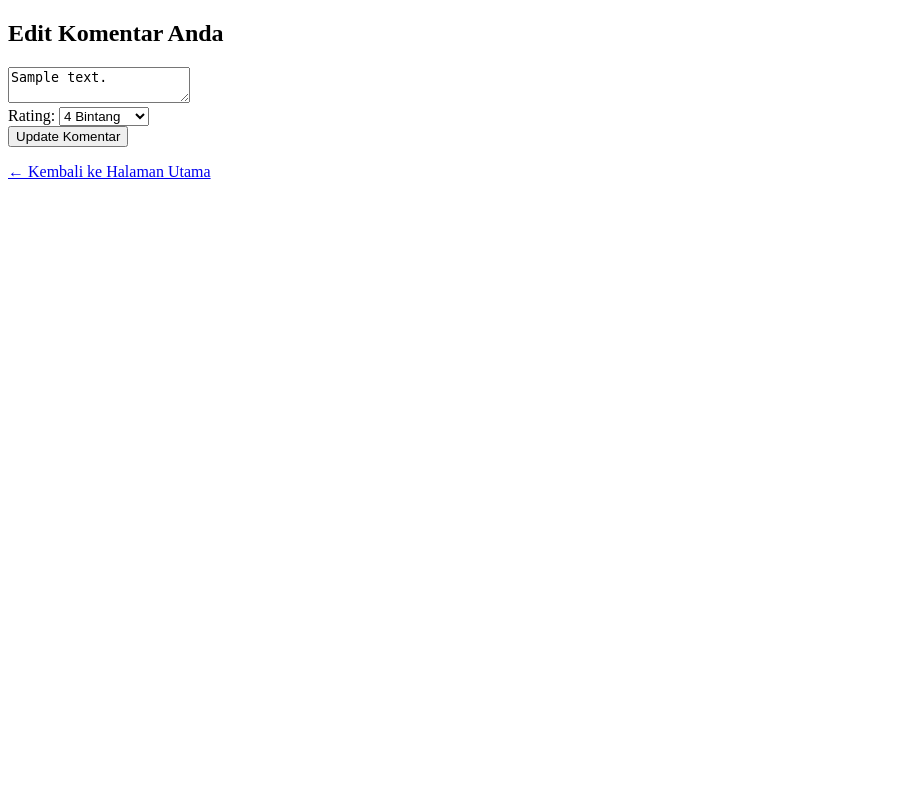
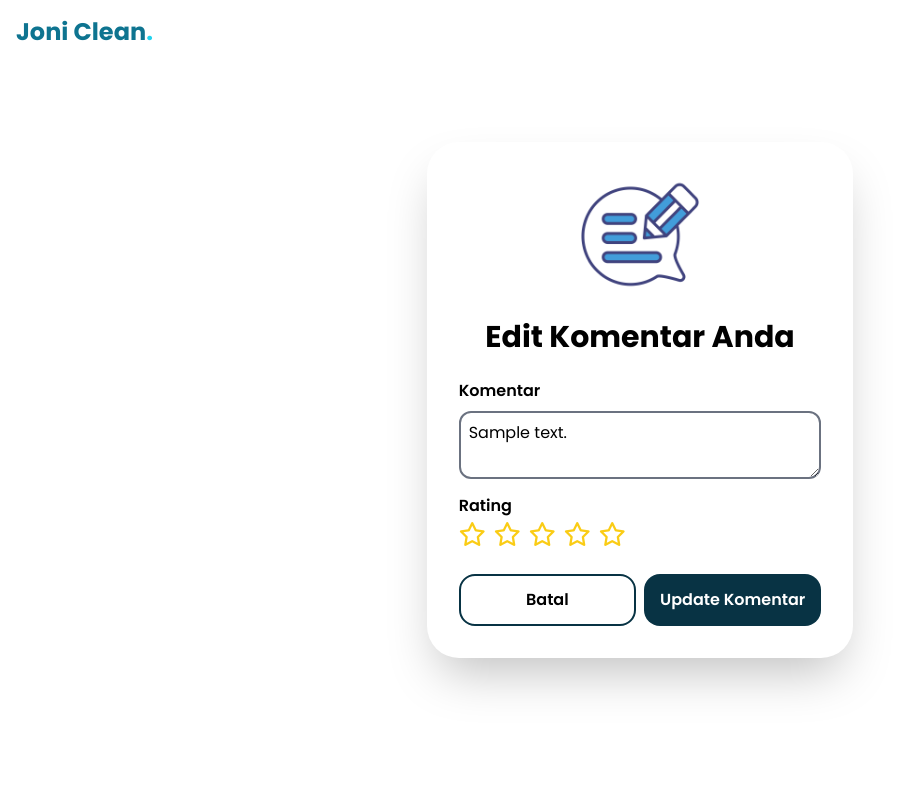
Before and after one commit to Selineajasih/Anomali12, a PHP site: page /edit_comment.php?id=1 in a window 1280 px wide. Shown: the whole page, without its empty margins (0-917 px from the left). Run offline with PHP 8.4, Linux system fonts and the light colour scheme; the visitor is signed in with stand-in values (Sample User, id 1); tables that the repository leaves empty or names only in its code hold one stand-in row (values such as "Sample post"); style sheets or scripts are compiled from the project's sources; some libraries are stand-ins or nearby versions.

Commit message:
Tampilan edit komentar

```diff
--- a/edit_comment.php
+++ b/edit_comment.php
@@ -20,28 +20,99 @@ if(!$stmt->fetch() || $owner_id != $_SESSION['user']['id']){
 }
 $stmt->close();
 ?>
+
 <!DOCTYPE html>
 <html>
 <head>
   <meta charset="utf-8">
   <title>Edit Komentar</title>
+
+   <!-- Tailwind CSS -->
+   <link rel="stylesheet" href="src/output.css" />
+  <script src="https://cdn.tailwindcss.com"></script>
+
+  <!-- Font Poppins -->
+  <link href="https://fonts.googleapis.com/css2?family=Poppins:wght@400;500;600;700&display=swap" rel="stylesheet" />
+
+  <link rel="stylesheet" href="https://cdnjs.cloudflare.com/ajax/libs/font-awesome/6.5.0/css/all.min.css" />
+
+
+  <style>
+    body {
+      font-family: 'Poppins', sans-serif;
+    }
+  </style>
+
 </head>
-<body>
-  <h2>Edit Komentar Anda</h2>
-  <form method="POST" action="update_comment.php">
+<body class="min-h-screen">
+
+  <!-- NAVBAR -->
+  <nav class="w-full fixed z-50 flex justify-between p-4 items-center top-0">
+    <div class="font-bold text-2xl">
+      <span class="text-cyan-700">Joni Clean</span><span class="text-cyan-400">.</span>
+    </div>
+  </nav>
+  <!-- NAVBAR END -->
+
+
+  <main class="flex justify-center min-h-screen items-center">
+
+  <!-- CARD -->
+  <div class="w-1/3 justify-self-center shadow-2xl rounded-4xl p-8 items-center">
+    <!-- image  -->
+    <div class=" justify-self-center w-1/3">
+      <img src="assets/17294438.png" alt="">
+    </div>
+
+    <div class="font-bold text-3xl text-center w-full my-6">Edit Komentar Anda</div>
+
+    <label class="font-semibold">Komentar</label>
+    <form method="POST" action="update_comment.php">
     <input type="hidden" name="id" value="<?php echo $id; ?>">
-    <textarea name="comment" required><?php echo htmlspecialchars($oldComment); ?></textarea><br>
-    <label>Rating:</label>
-    <select name="rating" required>
-      <option value="">Pilih Rating</option>
-      <?php for($i=1; $i<=5; $i++): ?>
-        <option value="<?php echo $i; ?>" <?php if($oldRating==$i) echo 'selected'; ?>>
-          <?php echo $i; ?> Bintang
-        </option>
-      <?php endfor; ?>
-    </select><br>
-    <button type="submit">Update Komentar</button>
-  </form>
-  <p><a href="index.php">← Kembali ke Halaman Utama</a></p>
+    <textarea name="comment" required class="w-full border-2 mt-2 border-gray-500 focus:border-cyan-400 p-2 rounded-xl"><?php echo htmlspecialchars($oldComment); ?></textarea>
+
+    <div class="mt-2">
+      <label class="font-semibold">Rating</label>
+      <div class="flex gap-2">
+        <?php for ($i = 1; $i <= 5; $i++): ?>
+          <div class="flex">
+              <input type="radio" name="rating" value="<?= $i ?>" class="hidden" <?= ($oldRating == $i) ? 'checked' : '' ?>>
+              <i class="fa-star fa-regular text-yellow-400 text-2xl cursor-pointer hover:scale-110 transition duration-150"></i>
+          </div>
+        <?php endfor; ?>
+      </div>
+    </div>
+
+    <!-- BUTTON  -->
+    <div class="flex items-center gap-2 mt-6">
+      <button class="border-2 border-cyan-950 p-3 w-full hover:border-cyan-700 rounded-2xl hover:text-cyan-700 font-semibold"><a href="index.php">Batal</a></button>
+      <button type="submit" class="border-2 border-transparent w-full bg-cyan-950 p-3 text-white hover:bg-cyan-800 rounded-2xl font-semibold">Update Komentar</button>
+    </div>
+    </form>
+  </div>
+  <!-- CARD END -->
+
+
+  </main>
+
 </body>
 </html>
+
+<script>
+      const stars = document.querySelectorAll('input[name="rating"] + i');
+      stars.forEach((star, index) => {
+        star.addEventListener('click', () => {
+          stars.forEach((s, i) => {
+            const input = s.previousElementSibling;
+            if (i <= index) {
+              s.classList.remove('fa-regular');
+              s.classList.add('fa-solid');
+              input.checked = true;
+            } else {
+              s.classList.add('fa-regular');
+              s.classList.remove('fa-solid');
+            }
+          });
+        });
+      });
+    </script>
```
Also changed, not shown: assets/17294438.png (added), assets/dots.svg (added).
